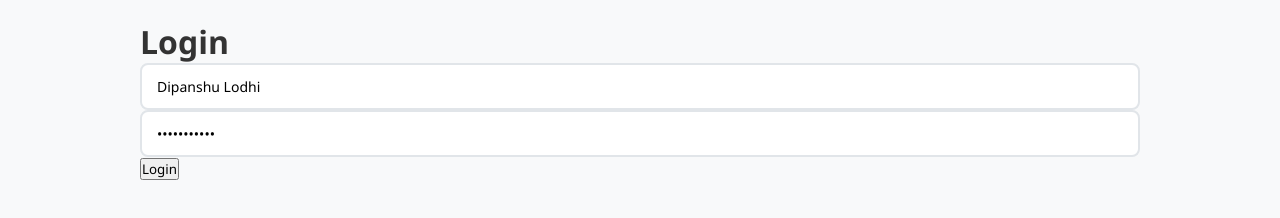
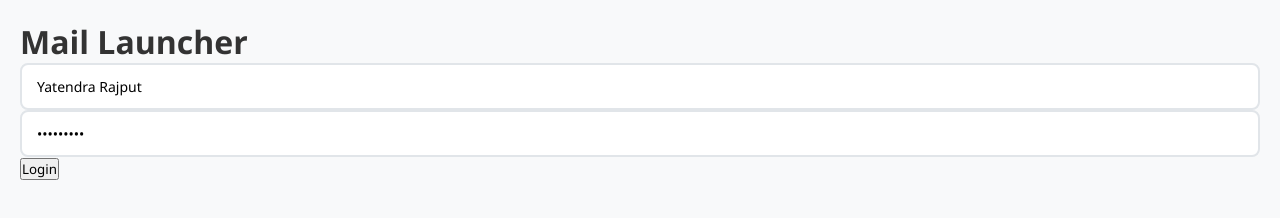
Before and after one commit to deepanshulodhi79-sudo/Deepanshu-s-, a website: page public/login.html in a window 1280 px wide. Drawn offline with Linux system fonts and the light colour scheme.

Commit message:
Update login.html

```diff
--- a/public/login.html
+++ b/public/login.html
@@ -3,18 +3,18 @@
 <head>
     <meta charset="UTF-8">
     <meta name="viewport" content="width=device-width, initial-scale=1.0">
-    <title>Login - Fast Mail Launcher</title>
+    <title>Login - Mail Launcher</title>
     <link rel="stylesheet" href="style.css">
 </head>
 <body>
-    <div class="simple-container">
-        <div class="simple-card">
-            <h1>Login</h1>
+    <div class="login-container">
+        <div class="login-box">
+            <h1>Mail Launcher</h1>
             <div class="input-group">
-                <input type="text" id="username" placeholder="Username" value="Dipanshu Lodhi">
+                <input type="text" id="username" placeholder="Username" value="Yatendra Rajput">
             </div>
             <div class="input-group">
-                <input type="password" id="password" placeholder="Password" value="Lodhi Ji 15">
+                <input type="password" id="password" placeholder="Password" value="Yattu@882">
             </div>
             <button id="loginBtn">Login</button>
             <div id="loginStatus" class="status"></div>
```
